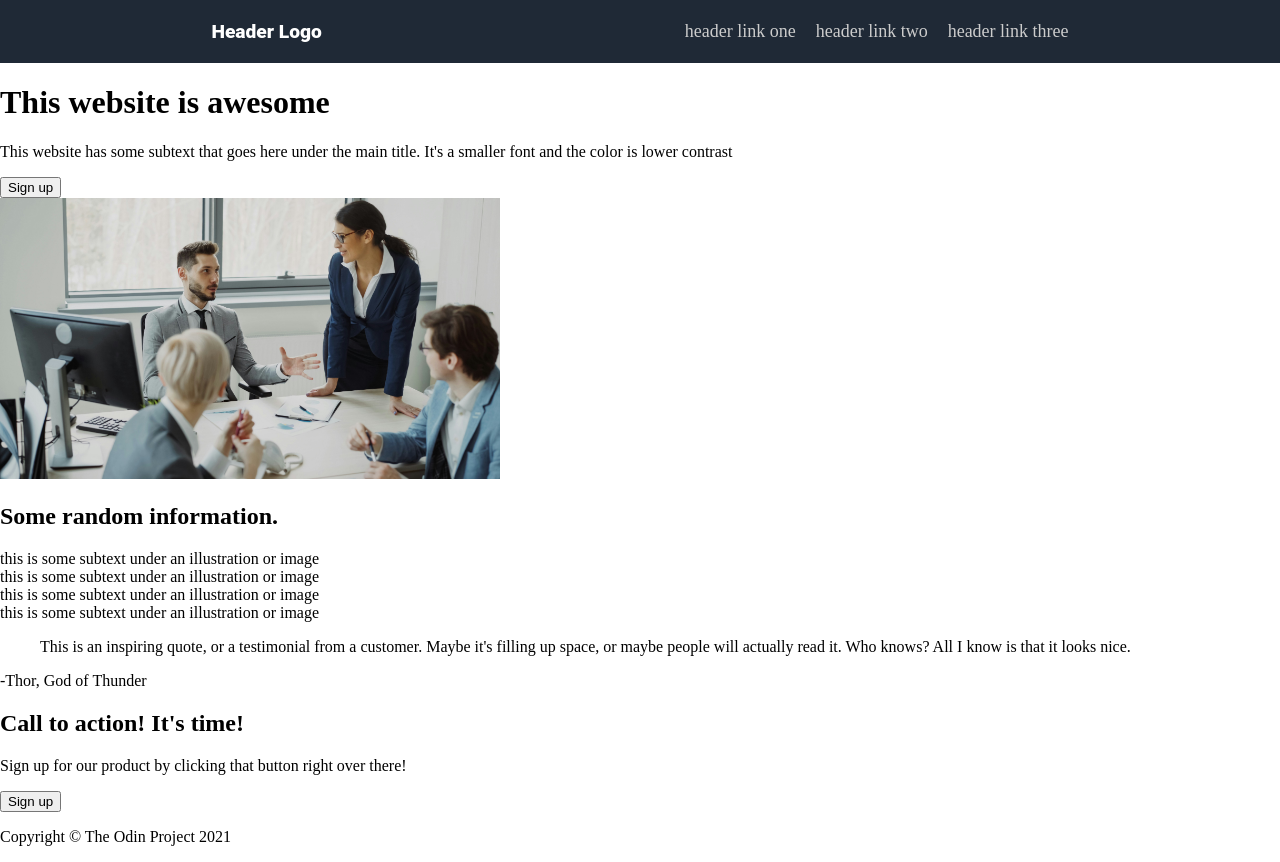
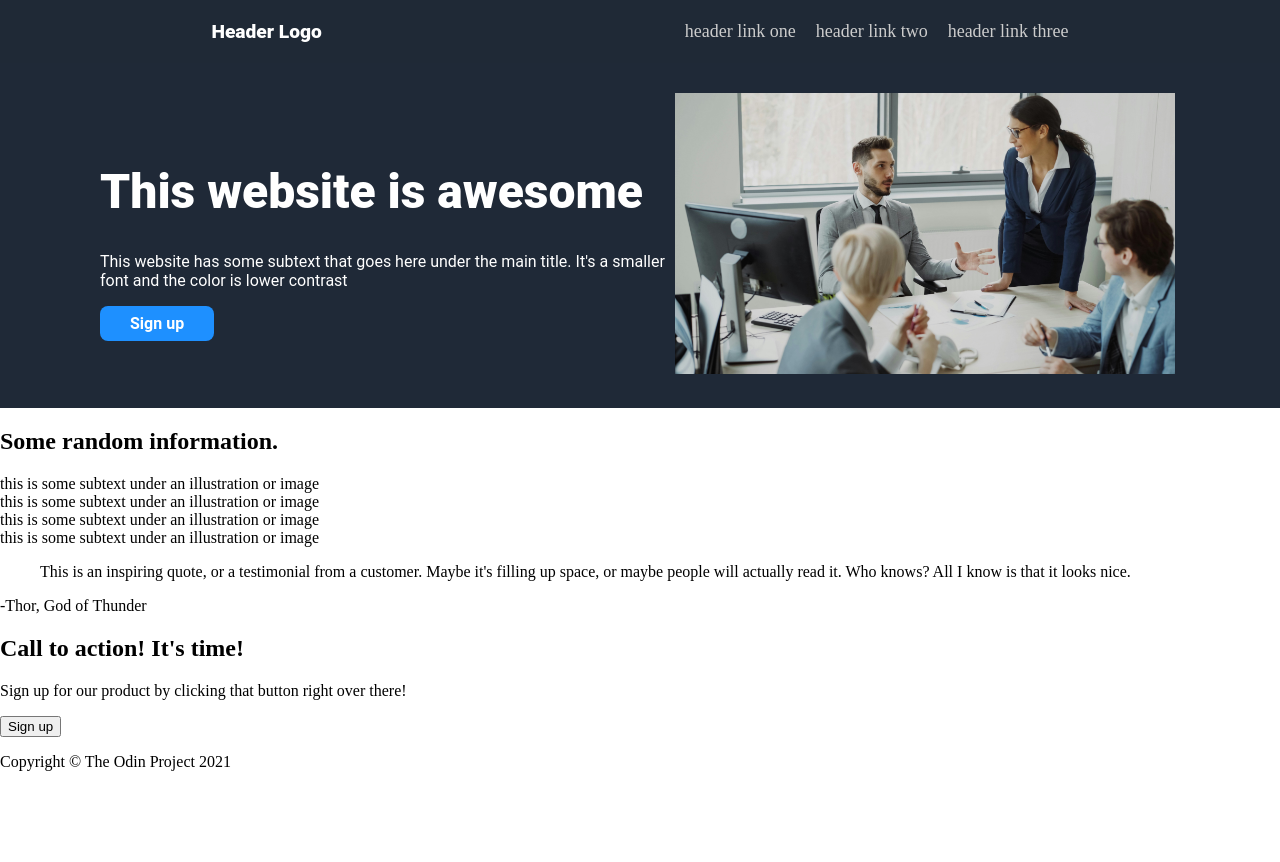
Before and after one commit to federico-codes/odin-landing-page, a plain HTML site: page index.html in a window 1280 px wide. After the commit the page ends 800 px from the top, so only its background shows below. Drawn offline with Linux system fonts and the light colour scheme.

Commit message:
Add hero section styles

```diff
--- a/style.css
+++ b/style.css
@@ -39,3 +39,40 @@ body {
     font-size: large;
     text-decoration: none;
 }
+
+.hero {
+    background-color: #1F2937;
+    padding: 30px;
+    padding-left: 100px;
+    display: flex;
+    align-items: center;
+}
+
+.hero h1 {
+    font-family: Roboto, Helvetica, sans-serif;
+    color: white;
+    font-weight: 900;
+    font-size: 48px;
+}
+
+.hero-left p {
+    font-family: Roboto, Helvetica, sans-serif;
+    color: white;
+    font-size: 16px;
+}
+
+.hero-left button {
+    border-radius: 8px;
+    font-family: Roboto, Helvetica, sans-serif;
+    color: white;
+    font-size: 16px;
+    font-weight: 700;
+    background-color:dodgerblue;
+    padding: 8px 30px;
+    border: none;
+}
+
+.hero-left,
+.hero-right {
+    flex: 1;
+}
```
